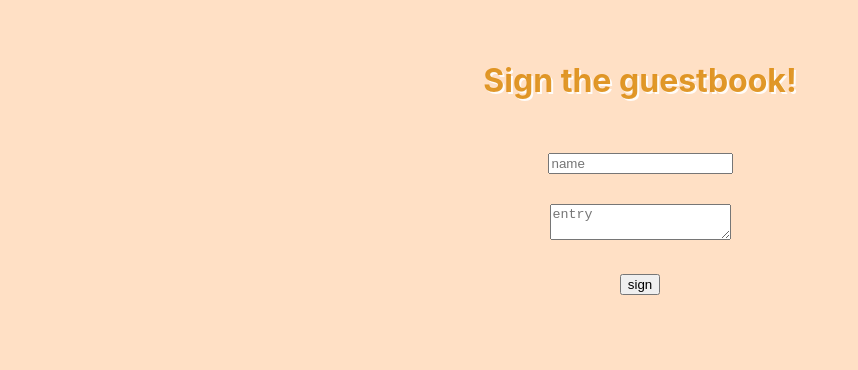
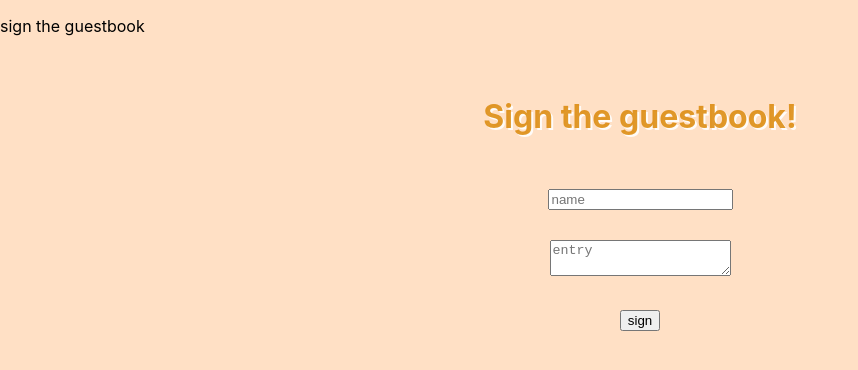
Before and after one commit to adriaivanitsky/guestbook, a React (Create React App) app: page / in a window 1280 px wide. Shown: the top 370 px of the page, without its empty margins (0-858 px from the left). Built offline with nearby package versions, Linux system fonts and the light colour scheme.

Commit message:
created a header with conditional rendering based on user input

```diff
--- a/src/App.js
+++ b/src/App.js
@@ -1,9 +1,11 @@
 import './App.css';
 import Home from './views/Home';
+import Header from './components/Header';
 
 function App() {
   return (
     <div>
+      <Header />
       <Home />
     </div>
   );
--- a/src/components/Entry.css
+++ b/src/components/Entry.css
@@ -7,6 +7,7 @@
   flex-direction: row;
   align-items: center;
   justify-content: center;
+  margin-top: 50px;
 }
 
 .container {
--- a/src/components/Guestbook.jsx
+++ b/src/components/Guestbook.jsx
@@ -1,14 +1,17 @@
 import { useState } from 'react';
 import { useEntry } from '../context/EntryContext';
 import './Guestbook.css';
+import { useUser } from '../context/UserContext';
 
 export default function Guestbook() {
   const { entry, setEntry } = useEntry();
+  const { user, setUser } = useUser();
   const [name, setName] = useState('');
   const [message, setMessage] = useState('');
 
   const handleClick = () => {
     setEntry([...entry, { name, message }]);
+    setUser(name);
     setName('');
     setMessage('');
   };
--- a/src/components/Header.jsx
+++ b/src/components/Header.jsx
@@ -0,0 +1,13 @@
+import React from 'react';
+import { useUser } from '../context/UserContext';
+
+export default function Header() {
+  const { user } = useUser();
+
+  return (
+    <header>
+      {user && <p>welcome, {user}</p>}
+      {!user && <p>sign the guestbook</p>}
+    </header>
+  );
+}
```
Also changed, not shown: src/components/Header.css (added).
